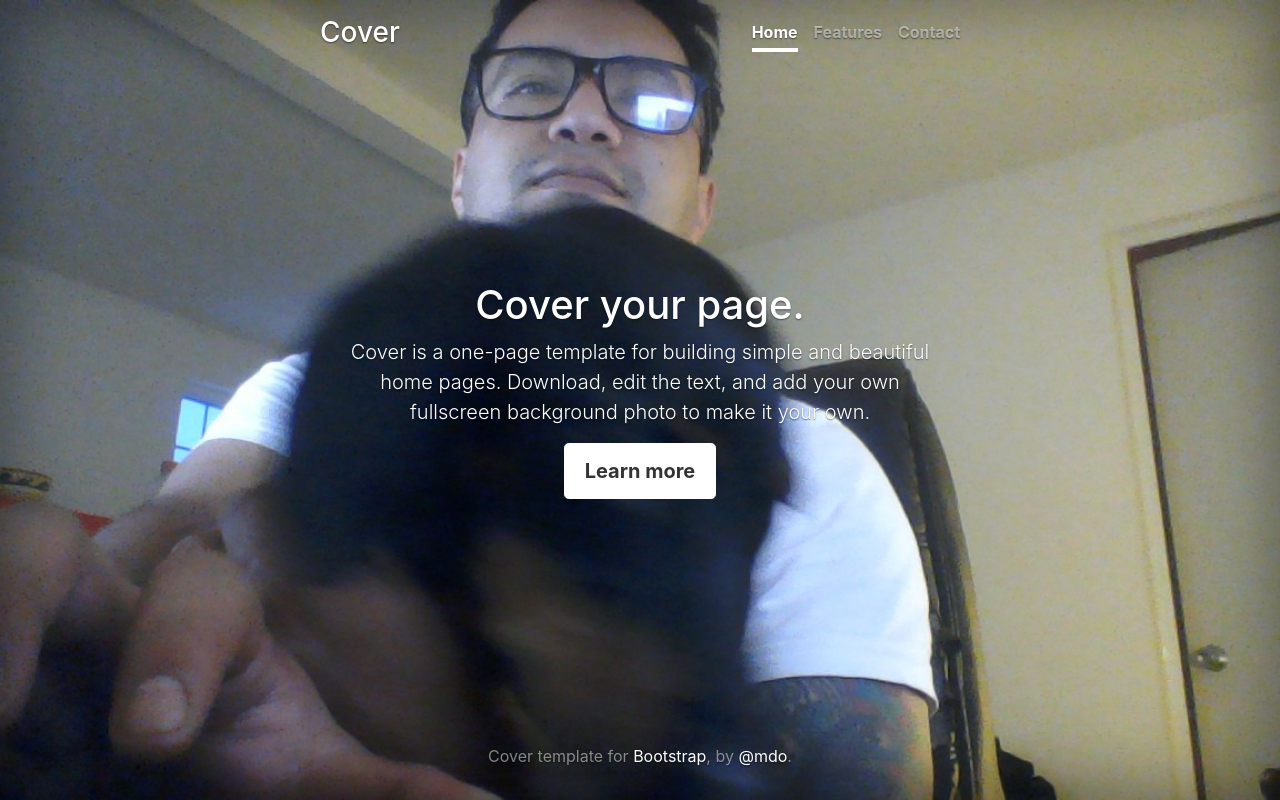
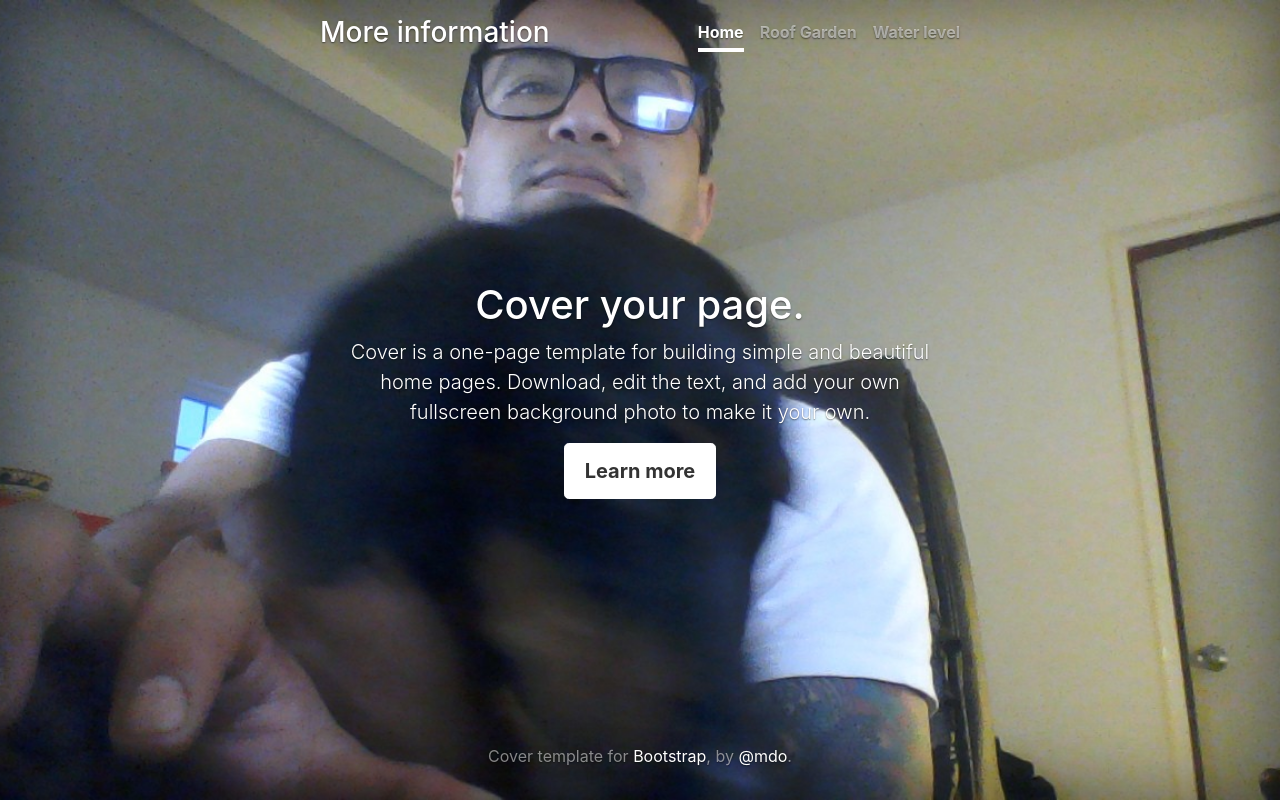
Before and after one commit to idiaz0/idiaz0.github.io, a plain HTML site: page index.html in a window 1280 px wide. Drawn offline with nearby package versions, Linux system fonts and the light colour scheme.

Commit message:
ajsdhkah

```diff
--- a/index.html
+++ b/index.html
@@ -39,11 +39,11 @@
     <div class="cover-container d-flex w-100 h-100 p-3 mx-auto flex-column">
   <header class="masthead mb-auto">
     <div class="inner">
-      <h3 class="masthead-brand">Cover</h3>
+      <h3 class="masthead-brand">More information</h3>
       <nav class="nav nav-masthead justify-content-center">
         <a class="nav-link active" href="#">Home</a>
-        <a class="nav-link" href="#">Features</a>
-        <a class="nav-link" href="#">Contact</a>
+        <a class="nav-link" href="#">Roof Garden</a>
+        <a class="nav-link" href="#">Water level</a>
       </nav>
     </div>
   </header>
```
